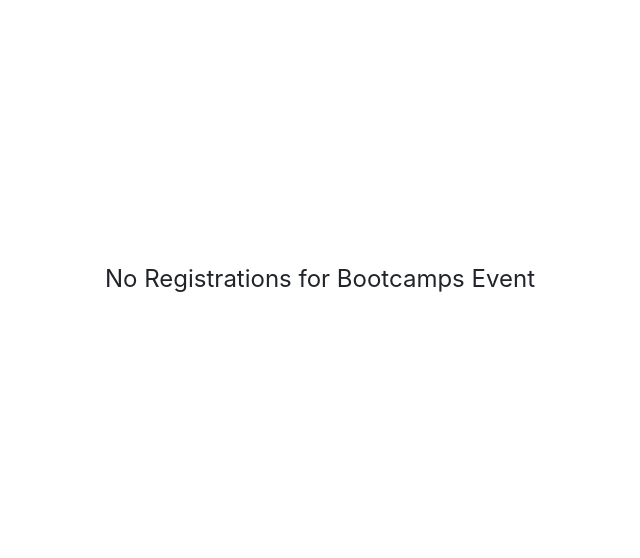
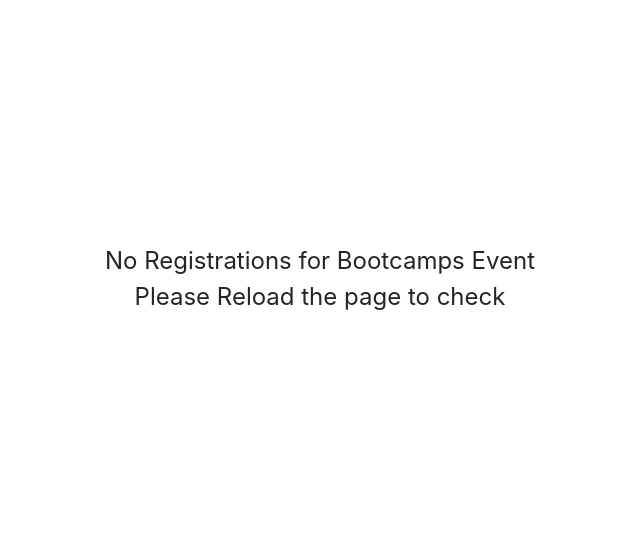
Before and after one commit to Vishnu-Siva-B/Sathyabama-Startup-Fest-2024, a Flask app: page /admin/bootcamps in a window 1280 px wide. Shown: the part 105-663 px from the top of the page, without its empty margins (320-960 px from the left). Run offline with Flask 3, Linux system fonts and the light colour scheme; data that the repository does not hold is empty.

Commit message:
updated relod wraning

```diff
--- a/sist_sf_2024/templates/admin/admin_events.html
+++ b/sist_sf_2024/templates/admin/admin_events.html
@@ -110,7 +110,8 @@
         {% else %}
             <!-- Display message if no registrations -->
             <div class="center-message">
-                No Registrations for {{ collection_name.title().replace("_"," ") }} Event
+                No Registrations for {{ collection_name.title().replace("_"," ") }} Event <br>
+                Please Reload the page to check
             </div>
         {% endif %}
     </div>
```
